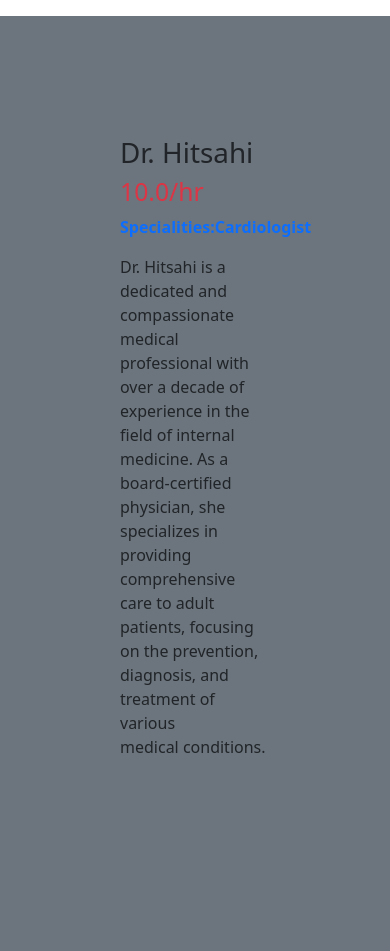
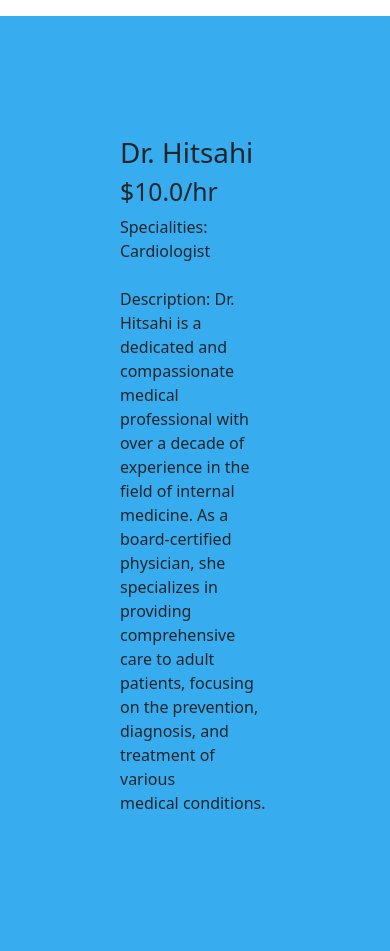
Before and after one commit to mehjabinhossain/pawsome_appointment, a Django app: page /1/ in a window 390 px wide. Shown: the part 417-1368 px from the top of the page. Before the commit the page ends 1170 px from the top, so only its background shows below. Run offline with Django 5.2, Linux system fonts and the light colour scheme; data comes from the database, SQL or seed files in the repository; both versions use the stored data as it was after the commit.

Commit message:
15th commit

```diff
--- a/ecomsite/shop/templates/shop/detail.html
+++ b/ecomsite/shop/templates/shop/detail.html
@@ -7,18 +7,23 @@
     <link href="https://cdn.jsdelivr.net/npm/bootstrap@5.3.3/dist/css/bootstrap.min.css" rel="stylesheet" integrity="sha384-QWTKZyjpPEjISv5WaRU9OFeRpok6YctnYmDr5pNlyT2bRjXh0JMhjY6hW+ALEwIH" crossorigin="anonymous">
   <title>Product Details</title>
 </head>
+<style>
+
+</style>
 <body>
     {% block content %}
     <div class="container mt-5">
         <div class="row align-items-center">
-          <div class="col-md-4">
+          <div class="col-md-6">
+              <div class= "feature-image">
             <img src="{{ product_object.image }}" alt="Product Image" class="img-fluid mb-3">
           </div>
-          <div class="col-md-6" style="background-color: #6c757d; padding: 120px;">
+          </div>
+          <div class="col-md-6" style="background-color: #37acef; padding: 120px;">
             <h1>{{ product_object.title }}</h1>
-            <h2 class="text-danger">{{ product_object.price }}/hr</h2>
-            <div class="text-primary mb-3" style="color: #fff; font-weight:bold;">Specialities:{{ product_object.category }}</div>
-            <p>{{ product_object.description }}</p>
+            <h2>${{ product_object.price }}/hr</h2>
+            <div>Specialities: {{ product_object.category }}</div><br>
+            <p> Description: {{ product_object.description }}</p>
           </div>
         </div>
       </div>
--- a/ecomsite/shop/templates/shop/login.html
+++ b/ecomsite/shop/templates/shop/login.html
@@ -32,6 +32,7 @@ body{
     background-repeat: no-repeat;
     background-size: cover;
     background-position: center;
+    filter: brightness(50%);
     z-index: -1; /* Move the background behind other elements */
 }
 form{
--- a/ecomsite/shop/templates/shop/signup.html
+++ b/ecomsite/shop/templates/shop/signup.html
@@ -125,7 +125,7 @@ button{
     </div>
     <form action="" method="post">
         {% csrf_token %}
-        <h3>Admin Signup Here</h3>
+        <h3>Signup Here</h3>
 
         <label for="username">Enter Username</label>
         <input type="text" placeholder="Username" name="username" id="username">
```
Also changed, not shown: ecomsite/db.sqlite3.
